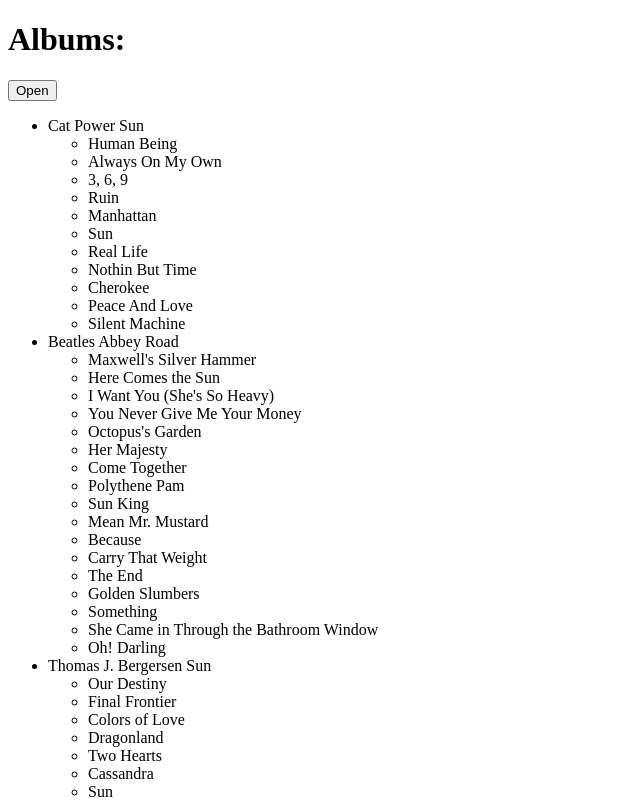
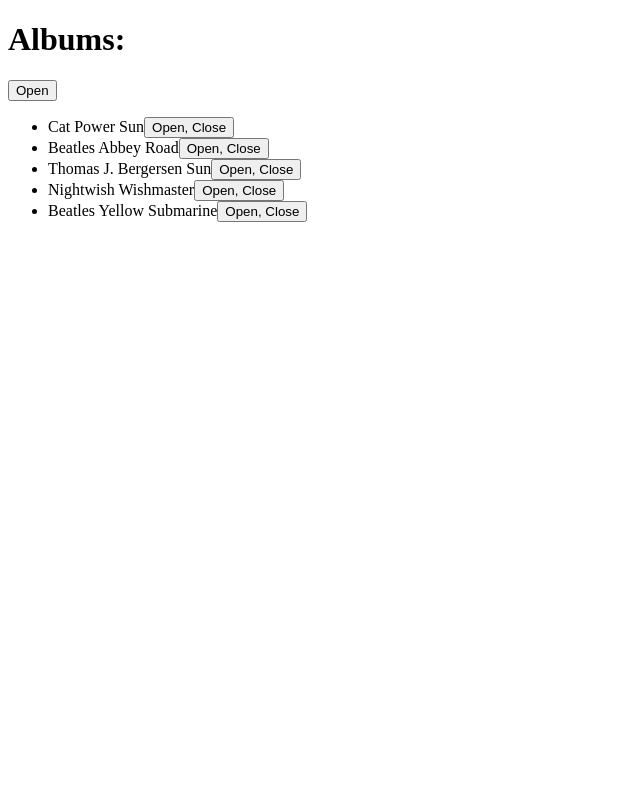
Before and after one commit to gabrielaleoniec/albums-app, a React (Create React App) app: page / in a window 1280 px wide. Both pictures are taken after a click on the button "Open". Shown: the top 800 px of the page, without its empty margins (0-640 px from the left). Built offline with nearby package versions, Linux system fonts and the light colour scheme.

Commit message:
Working raw application

```diff
--- a/src/actions/index.js
+++ b/src/actions/index.js
@@ -1,23 +1,22 @@
 import albumsConnection from "../apis/albums";
-import _ from 'lodash';
+import _ from "lodash";
 
 export const fetchAlbumsAndSongs = () => async dispatch => {
   const response = await albumsConnection.get("/data.json");
   let albumsComplete = {};
   for (const { band, album, song } of response.data) {
-      let key = _.kebabCase(band+album);
+    let key = _.snakeCase(band + album);
 
-      if(albumsComplete[key]) {
-          let songs = albumsComplete[key].songs;
-          if(Array.isArray(songs) && songs.indexOf(song) === -1) {
-              songs.push(song);
-              albumsComplete[key] = {band, album, songs}
-          }
-      } else {
-        albumsComplete[key] = {band, album, songs: [song]};
+    if (albumsComplete[key]) {
+      let songs = albumsComplete[key].songs;
+      if (Array.isArray(songs) && songs.indexOf(song) === -1) {
+        songs.push(song);
+        albumsComplete[key] = { band, album, songs };
       }
+    } else {
+      albumsComplete[key] = { band, album, songs: [song] };
+    }
   }
-  console.log(albumsComplete);
   return dispatch({ type: "FETCH_ALBUMS_AND_SONGS", payload: albumsComplete });
 };
 
@@ -28,9 +27,12 @@
   });
 };
 
-export const displaySongs = album => dispatch => {
+export const displaySongs = (displaySongs = {}, albumId = 0) => dispatch => {
   return dispatch({
     type: "DISPLAY_SONGS",
-    payload: !album.display
+    payload: {
+      ...displaySongs,
+      [albumId]: !displaySongs[albumId],
+    }
   });
 };
--- a/src/components/AlbumList.js
+++ b/src/components/AlbumList.js
@@ -1,42 +1,65 @@
-import React from 'react';
-import {connect} from 'react-redux';
+import React from "react";
+import { connect } from "react-redux";
 
-import SongList from './SongList';
-import {fetchAlbumsAndSongs} from '../actions';
+import SongList from "./SongList";
+//import Button from './Button';
+import { fetchAlbumsAndSongs, displayAlbums, displaySongs } from "../actions";
 
 class AlbumList extends React.Component {
   componentDidMount() {
     this.props.fetchAlbumsAndSongs();
   }
-    renderAlbums = (albums) => {
-        if (!albums) {
+
+  renderAlbums = () => {
+    if (!this.props.albums) {
       return null;
     }
-        console.log(Object.entries(albums));
-        return Object.entries(albums).map(([key, album]) => <li key={key}>
+    return Object.entries(this.props.albums).map(([key, album]) => (
+      <li key={key}>
         {album.band} {album.album}
-        <SongList songs={album.songs} display={true} />
-         </li>);
-    }
+        <button onClick={() => this.props.displaySongs(this.props.songs, key)}>
+          Open, Close
+        </button>
+        <SongList key={key} songs={album.songs} display={this.props.songs[key]} />
+      </li>
+    ));
+  };
 
   render() {
-        console.log(this.props);
-        if(!this.props.displayAlbums) {
-            return <span>Please unfold the list</span>;
+    let header = <h1>Albums:</h1>;
+    let button = (
+      <button onClick={() => this.props.displayAlbums(this.props.display)}>
+        Open
+      </button>
+    );
+    if (!this.props.display) {
+      return (
+        <div>
+          {header}
+          {button}
+          <span>Please unfold the list</span>
+        </div>
+      );
     }
     return (
-            <ul>
-                {this.renderAlbums(this.props.albums)}
-            </ul>
+      <div>
+        {header}
+        {button}
+        <ul>{this.renderAlbums(this.props.albums)}</ul>
+      </div>
     );
   }
 }
 
-const mapStateToProps = (state) => {
-    console.log(state);
+const mapStateToProps = state => {
   return {
-        albums: state.albums
-    }
-}
+    albums: state.albums,
+    display: state.displayAlbums,
+    songs: state.displaySongs
+  };
+};
 
-export default connect(mapStateToProps, {fetchAlbumsAndSongs})(AlbumList);
+export default connect(
+  mapStateToProps,
+  { fetchAlbumsAndSongs, displayAlbums, displaySongs }
+)(AlbumList);
--- a/src/components/App.js
+++ b/src/components/App.js
@@ -1,28 +1,15 @@
-import React from 'react';
-import {connect} from 'react-redux';
+import React from "react";
 
-import AlbumList from './AlbumList';
-import {displayAlbums} from '../actions';
-
+import AlbumList from "./AlbumList";
 
 class App extends React.Component {
   render() {
-        console.log('App render', this);
     return (
       <div>
-                <h1>Albums:</h1>
-                <button onClick={()=>this.props.displayAlbums(this.props.display)}>Open</button>
-                <AlbumList displayAlbums={this.props.display}/>
+        <AlbumList />
       </div>
     );
   }
 }
 
-const mapStateToProps = (state) =>{
-    console.log('Inside mapStateToProps', state);
-    return {
-        display: state.displayAlbums
-    }
-}
-
-export default connect(mapStateToProps, {displayAlbums})(App);
+export default App;
--- /dev/null
+++ b/src/components/Button.js
@@ -0,0 +1,23 @@
+import React from 'react';
+import {connect} from 'react-redux';
+
+import {displaySongs} from '../actions';
+
+
+class Button extends React.Component {
+    render() {
+        console.log(this.props);
+    return (<button onClick={()=>this.props.displaySongs(this.props.albums, this.props.albumId)}>
+    Open, Close
+    </button>)
+    }
+}
+
+const mapStateToProps = (state) => {
+    console.log('mapStateToProps in Button', state);
+    return {
+        albums: state.albums
+    }
+}
+
+export default connect(mapStateToProps, {displaySongs})(Button);
--- a/src/reducers/index.js
+++ b/src/reducers/index.js
@@ -1,25 +1,31 @@
-import {combineReducers} from 'redux';
+import { combineReducers } from "redux";
 
-const albumsAndSongsReducer = (state = [], action) => {
+const albumsAndSongsReducer = (state = {}, action) => {
   switch (action.type) {
-        case 'FETCH_ALBUMS_AND_SONGS': return action.payload;
-        default: return state;
+    case "FETCH_ALBUMS_AND_SONGS":
+      return action.payload;
+    default:
+      return state;
   }
-}
+};
 
 const displayAlbumsReducer = (state = false, action) => {
   switch (action.type) {
-        case 'DISPLAY_ALBUMS': return action.payload;
-        default: return state;
+    case "DISPLAY_ALBUMS":
+      return action.payload;
+    default:
+      return state;
   }
+};
+
+const displaySongsReducer = (state = {}, action) => {
+  switch (action.type) {
+    case "DISPLAY_SONGS":
+      return action.payload;
+    default:
+      return state;
   }
-
-const displaySongsReducer = (state = false, action) => {
-    switch (action.type) {
-        case 'DISPLAY_SONGS': return action.payload;
-        default: return state;
-    }
-}
+};
 
 export default combineReducers({
   albums: albumsAndSongsReducer,
```
Lines whose indentation alone changed are shown as unchanged.
